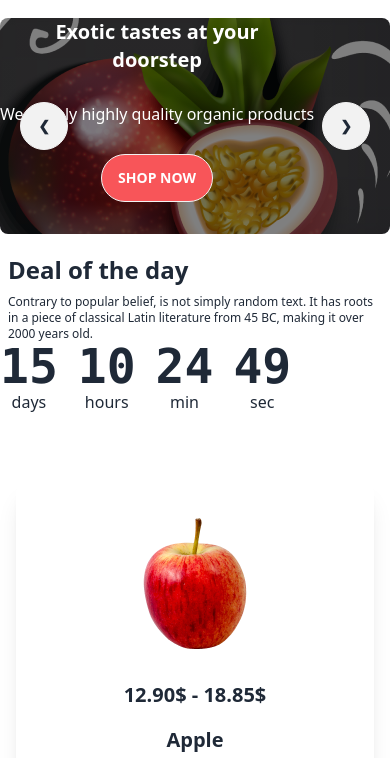
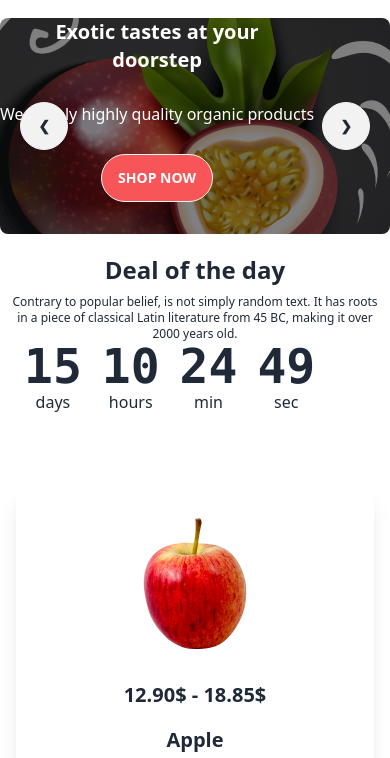
Before and after one commit to prosonjit121/fruit-brust-Assignment, a plain HTML site: page index.html in a window 390 px wide. Shown: the part 86-844 px from the top of the page. Drawn offline with nearby package versions, Linux system fonts and the light colour scheme.

Commit message:
all complete

```diff
--- a/index.html
+++ b/index.html
@@ -136,13 +136,13 @@
     </header>
     <main class="md:container md:mx-auto">
         <!-- Deal of the day -->
-        <section class="mt-5">
+        <section class="mt-5 text-center">
             <div class="flex flex-col lg:flex-row justify-between ">
                 <div class=" gap-y-5 px-2 ">
                     <h2 class="text-2xl gap-y-9 lg:text-5xl font-extrabold ">Deal of the day</h2>
                     <p class="text-xs font-medium pt-2 ">Contrary to popular belief, is not simply random text. It has roots in a piece of classical Latin literature from 45 BC, making it over 2000 years old.</p>
                 </div>
-                <div class="grid grid-flow-col gap-5 text-center auto-cols-max ">
+                <div class="grid grid-flow-col gap-5 text-center ml-6 auto-cols-max ">
                     <div class="flex flex-col">
                       <span class="countdown font-mono text-5xl font-extrabold">
                         <span style="--value:15;"></span>
@@ -402,7 +402,7 @@
         </section>
         <!-- Meet the team section -->
         <section class="bg-cover-my m-4 p-4 rounded-xl h-auto mb-2 mt-5 items-center text-white " >
-          <div class="text-center text-5xl font-extrabold mb-2 pt-16">Meet the team section</div>
+          <div class="text-center text-xl lg:text-5xl font-extrabold mb-2 pt-16">Meet the team section</div>
           <div class="text-center text-xs mb-2">Contrary to popular belief, is not simply random text. It has roots in a piece of classical <br> Latin literature from 45 BC, making it over 2000 years old.</div>
           <div class="flex justify-center gap-7 flex-col items-center lg:flex-row pb-4 ">
             <!-- member 1 -->
```
